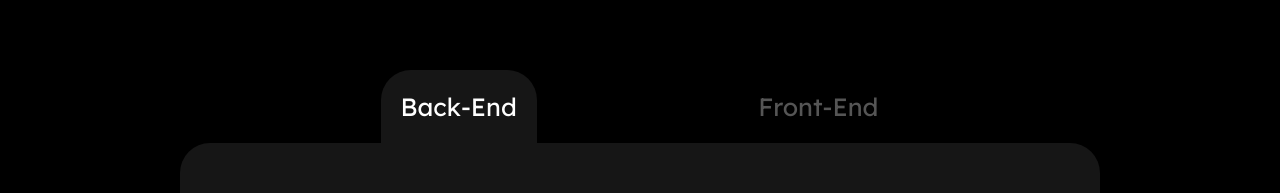
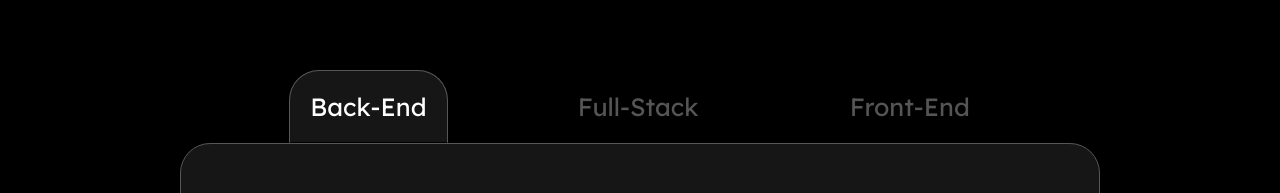
Before and after one commit to edmcorrea/portifolio, a React (Create React App) app: page /projects in a window 1280 px wide. Shown: the part 523-716 px from the top of the page. Built offline with nearby package versions, Linux system fonts and the light colour scheme; grey boxes are pictures that could not be loaded.

Commit message:
Adding projects full-stack on page Projects

```diff
--- a/src/mocks-projects/mock.back.js
+++ b/src/mocks-projects/mock.back.js
@@ -2,7 +2,7 @@ export const mockBack = [
   {
     title: 'BLOG API',
     bgImage: "https://static.significados.com.br/foto/blog-og.jpg",
-    description: 'Desenvolvido uma API com Sequelize para a produção de conteúdo para um blog com Sequelize',
+    description: 'Desenvolvido uma API com Sequelize para a produção de conteúdo para um blog',
     site: 'https://github.com/edmcorrea/Blogs-API---Back-End'
   },
   {
--- /dev/null
+++ b/src/mocks-projects/mock.full.js
@@ -0,0 +1,14 @@
+export const mockFull = [
+  {
+    title: 'BRASILEIRÃO STATUS F.C.',
+    bgImage: "https://www.lance.com.br/files/article_main/uploads/2022/10/24/6356b67e799ac.jpeg",
+    description: 'Desenvolvido uma API com Sequelize da tabela de classificação do Campeonato Brasileiro',
+    site: 'https://github.com/edmcorrea/Futebol-Club-Project'
+  },
+  {
+    title: 'APP DELIVERY',
+    bgImage: "https://tm.ibxk.com.br/2022/03/28/28153318131427.jpg?ims=1200x675",
+    description: 'Desenvolvido uma API de gerenciamento de vendas para vendedor e cliente com MySQL',
+    site: 'https://github.com/edmcorrea/project-delivery-app'
+  },
+]
--- a/src/pages/Projects.js
+++ b/src/pages/Projects.js
@@ -3,6 +3,7 @@ import Header from '../components/header';
 import ProjectsDetails from '../components/projects.details';
 import { mockBack } from '../mocks-projects/mock.back';
 import { mockFront } from '../mocks-projects/mock.front';
+import { mockFull } from '../mocks-projects/mock.full';
 import '../styles/projects.css';
 
 class Projects extends React.Component {
@@ -43,13 +44,13 @@ class Projects extends React.Component {
             >
               Back-End
             </button>
-            {/* <button
+            <button
               className={ `${full}` }
               type='button'
               onClick={() => this.handleClick('full')}
             >
               Full-Stack
-            </button> */}
+            </button>
             <button
               className={ `${front}` }
               type='button'
@@ -60,7 +61,7 @@ class Projects extends React.Component {
           </div>
           <div className='projects'>
             {back && mockBack.map((project) => <ProjectsDetails mock={project}/>)}
-            {full && mockFront.map((project) => <ProjectsDetails mock={project} />)}
+            {full && mockFull.map((project) => <ProjectsDetails mock={project} />)}
             {front && mockFront.map((project) => <ProjectsDetails mock={project} />)}
           </div>
         </section>
--- a/src/styles/projects.css
+++ b/src/styles/projects.css
@@ -32,7 +32,10 @@
 .true {
   background-color: #161616;
   color: white;
-  border: none;
+  border-top: 1px solid rgb(87, 87, 87);
+  border-left: 1px solid rgb(87, 87, 87);
+  border-right: 1px solid rgb(87, 87, 87);
+  border-bottom: 1px solid black;
   border-top-left-radius: 30px;
   border-top-right-radius: 30px;
   font-size: 25px;
@@ -77,6 +80,7 @@
 
 .projects {
   background-color: rgb(22, 22, 22);
+  border: 1px solid rgb(87, 87, 87);
   border-radius: 30px;
   padding: 50px 3%;
   display: flex;
```
